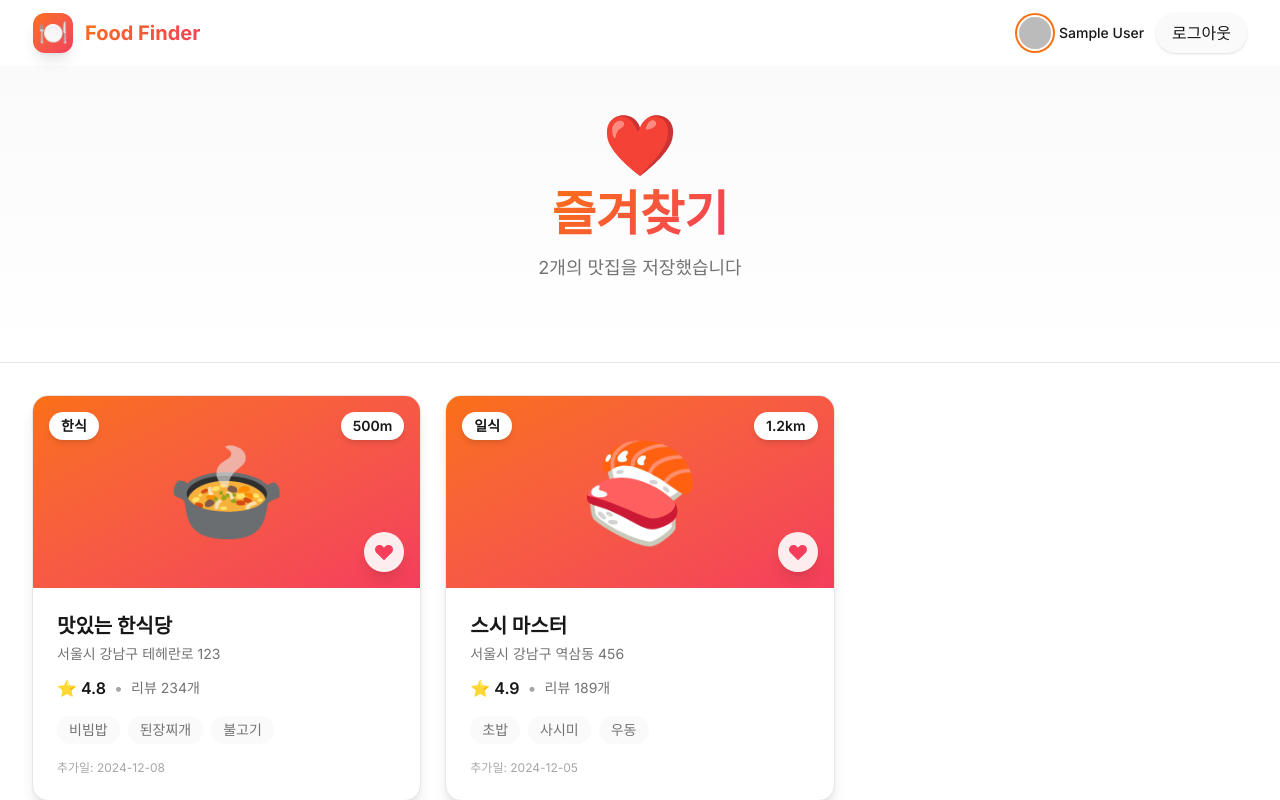
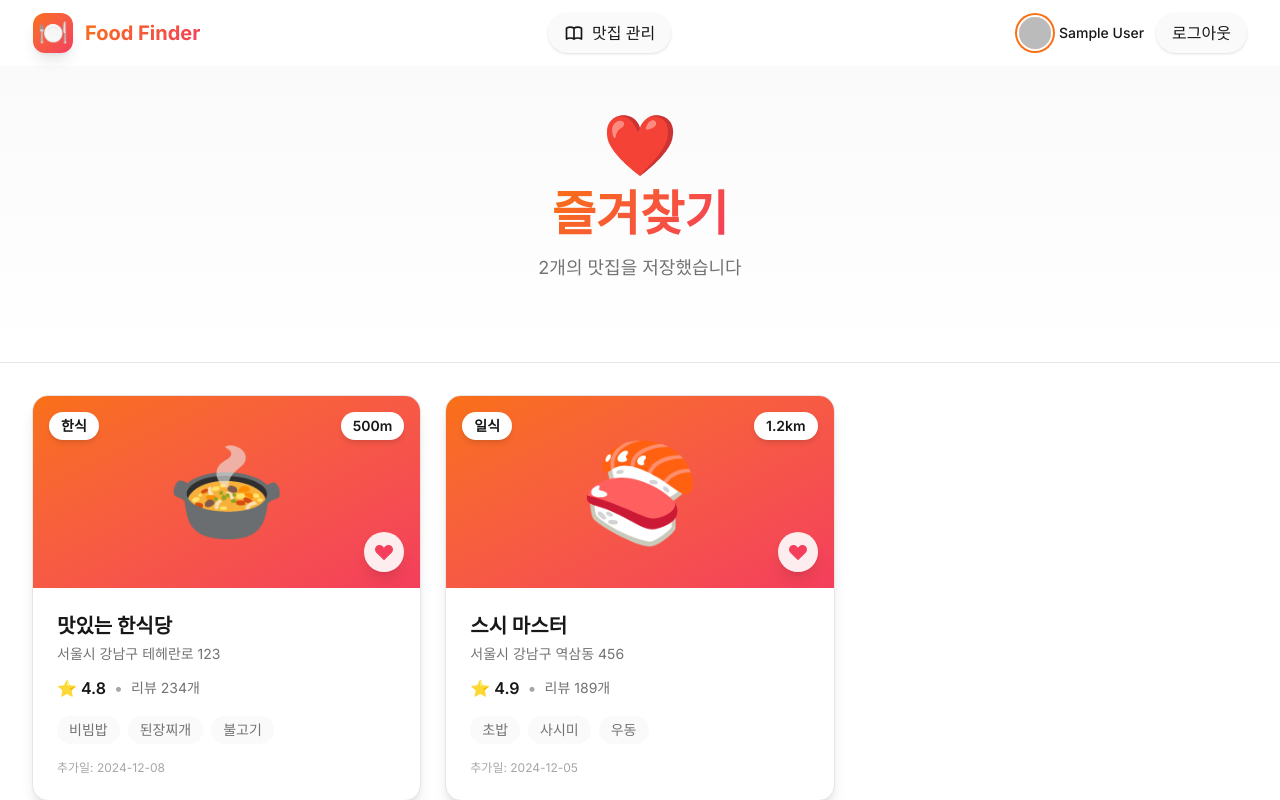
Before and after one commit to postforty/food-finder-app, a Next.js app: page /favorites in a window 1280 px wide. Shown: the top 800 px of the page. Built offline with nearby package versions, Linux system fonts and the light colour scheme; no server answers; sample sign-in values are in the browser's storage.

Commit message:
feat: 헤더에 버튼 추가 - 즐겨찾기, 맛집 관리

```diff
--- a/src/app/admin/restaurants/page.tsx
+++ b/src/app/admin/restaurants/page.tsx
@@ -60,7 +60,19 @@ export default function AdminRestaurantsPage() {
   return (
     <div className="container mx-auto p-6">
       <div className="flex justify-between items-center mb-6">
-        <h1 className="text-3xl font-bold text-gray-900">맛집 관리</h1>
+        <div className="flex items-center gap-4">
+          <h1 className="text-3xl font-bold text-gray-900">맛집 관리</h1>
+          <Link
+            href="/"
+            className="flex items-center gap-2 px-4 py-2 bg-gray-100 hover:bg-gray-200 text-gray-700 rounded-lg transition-colors font-medium shadow-sm"
+            title="홈으로 이동"
+          >
+            <svg xmlns="http://www.w3.org/2000/svg" className="h-5 w-5" viewBox="0 0 20 20" fill="currentColor">
+              <path d="M10.707 2.293a1 1 0 00-1.414 0l-7 7a1 1 0 001.414 1.414L4 10.414V17a1 1 0 001 1h2a1 1 0 001-1v-2a1 1 0 011-1h2a1 1 0 011 1v2a1 1 0 001 1h2a1 1 0 001-1v-6.586l.293.293a1 1 0 001.414-1.414l-7-7z" />
+            </svg>
+            홈으로
+          </Link>
+        </div>
         <Link
           href="/admin/restaurants/register"
           className="bg-orange-500 hover:bg-orange-600 text-white px-4 py-2 rounded-lg transition-colors font-medium shadow-sm flex items-center"
--- a/src/components/Header.tsx
+++ b/src/components/Header.tsx
@@ -26,11 +26,12 @@ export default function Header() {
           </Link>
 
           {/* Navigation */}
-          <div className="flex items-center gap-6">
+          <div className="flex items-center gap-2">
             {hasFavorites && (
               <Link
                 href="/favorites"
-                className="flex items-center gap-2 text-[var(--foreground-muted)] hover:text-[var(--foreground)] transition-all duration-200 font-medium group"
+                className="flex items-center gap-2 px-3 md:px-4 py-2 bg-[var(--surface)] hover:bg-[var(--border)] text-[var(--foreground)] rounded-full font-medium transition-all duration-200 shadow-sm hover:shadow-md group"
+                title="즐겨찾기"
               >
                 <svg
                   className="w-5 h-5 fill-current group-hover:scale-110 transition-transform duration-200"
@@ -39,7 +40,26 @@ export default function Header() {
                 >
                   <path d="M12 21.35l-1.45-1.32C5.4 15.36 2 12.28 2 8.5 2 5.42 4.42 3 7.5 3c1.74 0 3.41.81 4.5 2.09C13.09 3.81 14.76 3 16.5 3 19.58 3 22 5.42 22 8.5c0 3.78-3.4 6.86-8.55 11.54L12 21.35z" />
                 </svg>
-                <span>즐겨찾기</span>
+                <span className="hidden md:inline">즐겨찾기</span>
+              </Link>
+            )}
+            {user && (
+              <Link
+                href="/admin/restaurants"
+                className="flex items-center gap-2 px-3 md:px-4 py-2 bg-[var(--surface)] hover:bg-[var(--border)] text-[var(--foreground)] rounded-full font-medium transition-all duration-200 shadow-sm hover:shadow-md group"
+                title="맛집 관리"
+              >
+                <svg
+                  className="w-5 h-5 group-hover:scale-110 transition-transform duration-200"
+                  viewBox="0 0 24 24"
+                  fill="none"
+                  xmlns="http://www.w3.org/2000/svg"
+                  stroke="currentColor"
+                  strokeWidth="2"
+                >
+                  <path d="M12 6.253v13m0-13C10.832 5.477 9.246 5 7.5 5S4.168 5.477 3 6.253v13C4.168 18.477 5.754 18 7.5 18s3.332.477 4.5 1.253m0-13C13.168 5.477 14.754 5 16.5 5c1.747 0 3.332.477 4.5 1.253v13C19.832 18.477 18.247 18 16.5 18c-1.746 0-3.332.477-4.5 1.253" strokeLinecap="round" strokeLinejoin="round"/>
+                </svg>
+                <span className="hidden md:inline">맛집 관리</span>
               </Link>
             )}
           </div>
@@ -66,9 +86,10 @@ export default function Header() {
                 </div>
                 <button
                   onClick={signOut}
-                  className="btn px-4 py-2 bg-[var(--surface)] hover:bg-[var(--border)] text-[var(--foreground)] rounded-full font-medium transition-all duration-200 shadow-sm hover:shadow-md"
+                  className="btn px-3 md:px-4 py-2 bg-[var(--surface)] hover:bg-[var(--border)] text-[var(--foreground)] rounded-full font-medium transition-all duration-200 shadow-sm hover:shadow-md whitespace-nowrap"
                 >
-                  로그아웃
+                  <span className="hidden sm:inline">로그아웃</span>
+                  <span className="sm:hidden">나가기</span>
                 </button>
               </div>
             ) : (
```
